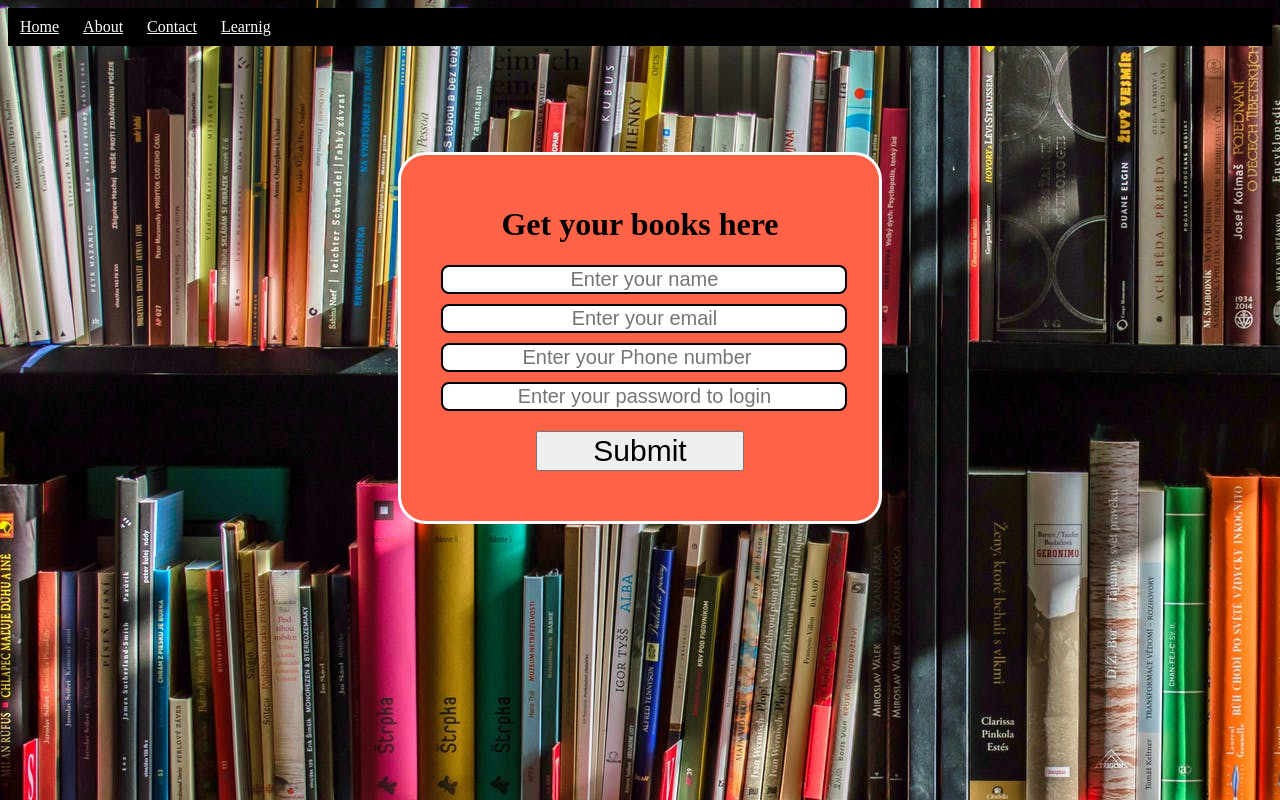
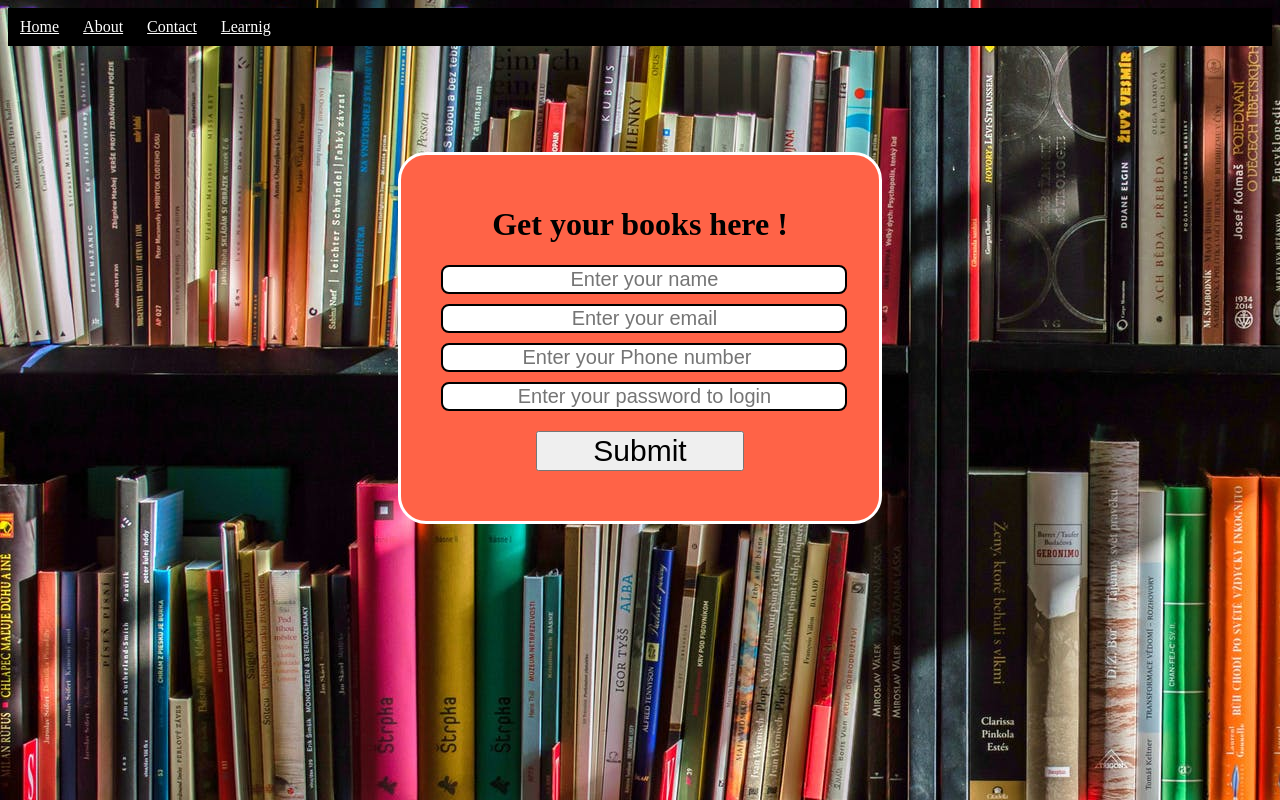
Before and after one commit to SanjoySaha24/Library, a plain HTML site: page index.html in a window 1280 px wide. Drawn offline with Linux system fonts and the light colour scheme.

Commit message:
html edited

```diff
--- a/index.html
+++ b/index.html
@@ -19,7 +19,7 @@
     </ul>
 <center>
     <div class="container">
-        <h1>Get your books here</h1>
+        <h1>Get your books here !</h1>
         <form action="noactiophp" method="GET">
             <div class="form">
                 <input type="text" placeholder="Enter your name">
```
